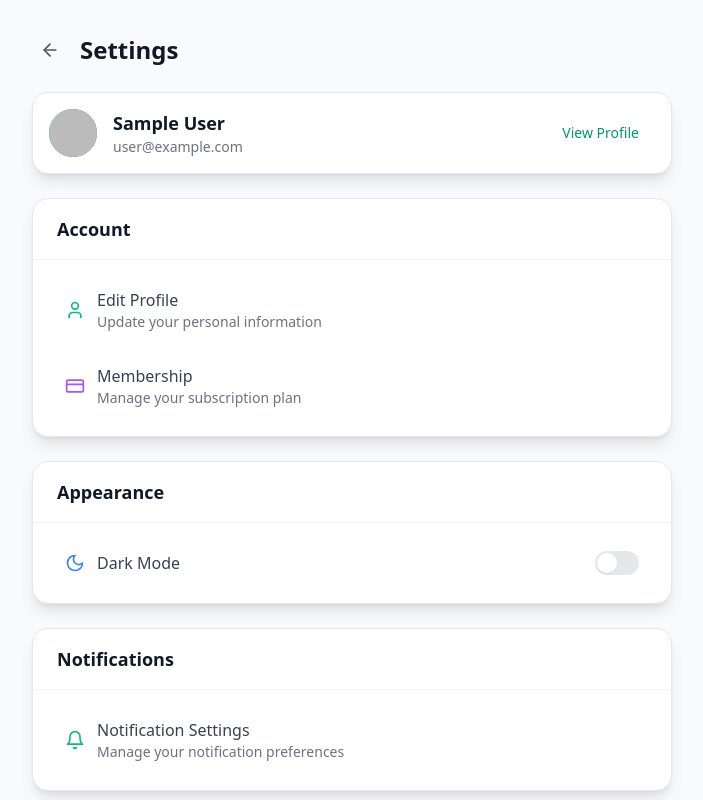
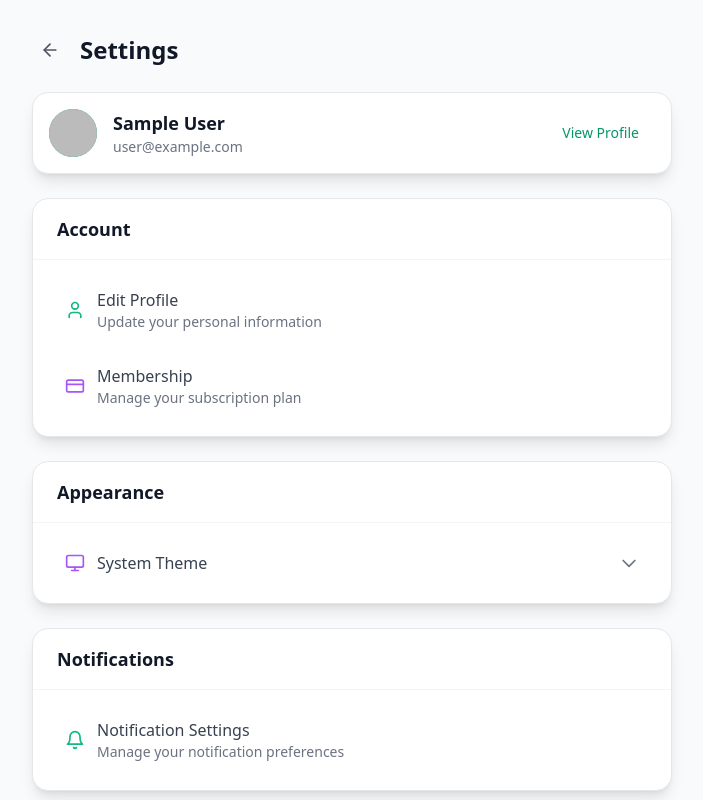
Before and after one commit to super-mogger/Triple_A, a React (Vite) app: page /settings in a window 1280 px wide. Shown: the top 800 px of the page, without its empty margins (288-991 px from the left). Built offline with nearby package versions, Linux system fonts and the light colour scheme; no server answers; the database is empty; sample sign-in values are in the browser's storage.

Commit message:
adaptive theme

```diff
--- a/src/context/ThemeContext.tsx
+++ b/src/context/ThemeContext.tsx
@@ -1,33 +1,60 @@
 import React, { createContext, useContext, useEffect, useState } from 'react';
 
+export type ThemeMode = 'light' | 'dark' | 'adaptive';
+
 interface ThemeContextType {
+  themeMode: ThemeMode;
+  setThemeMode: (mode: ThemeMode) => void;
   isDarkMode: boolean;
-  toggleDarkMode: () => void;
 }
 
 const ThemeContext = createContext<ThemeContextType | null>(null);
 
 export function ThemeProvider({ children }: { children: React.ReactNode }) {
+  const [themeMode, setThemeMode] = useState<ThemeMode>(() => {
+    const saved = localStorage.getItem('themeMode');
+    return (saved as ThemeMode) || 'adaptive';
+  });
+
   const [isDarkMode, setIsDarkMode] = useState(() => {
-    const saved = localStorage.getItem('darkMode');
-    return saved ? JSON.parse(saved) : false;
+    return window.matchMedia('(prefers-color-scheme: dark)').matches;
   });
 
   useEffect(() => {
-    localStorage.setItem('darkMode', JSON.stringify(isDarkMode));
+    const handleSystemThemeChange = (e: MediaQueryListEvent) => {
+      if (themeMode === 'adaptive') {
+        setIsDarkMode(e.matches);
+      }
+    };
+
+    const systemDarkMode = window.matchMedia('(prefers-color-scheme: dark)');
+
+    // Set initial dark mode based on theme mode and system preference
+    if (themeMode === 'adaptive') {
+      setIsDarkMode(systemDarkMode.matches);
+    } else {
+      setIsDarkMode(themeMode === 'dark');
+    }
+
+    // Listen for system theme changes
+    systemDarkMode.addEventListener('change', handleSystemThemeChange);
+
+    return () => {
+      systemDarkMode.removeEventListener('change', handleSystemThemeChange);
+    };
+  }, [themeMode]);
+
+  useEffect(() => {
+    localStorage.setItem('themeMode', themeMode);
     if (isDarkMode) {
       document.documentElement.classList.add('dark');
     } else {
       document.documentElement.classList.remove('dark');
     }
-  }, [isDarkMode]);
-
-  const toggleDarkMode = () => {
-    setIsDarkMode(!isDarkMode);
-  };
+  }, [themeMode, isDarkMode]);
 
   return (
-    <ThemeContext.Provider value={{ isDarkMode, toggleDarkMode }}>
+    <ThemeContext.Provider value={{ themeMode, setThemeMode, isDarkMode }}>
       {children}
     </ThemeContext.Provider>
   );
--- a/src/pages/Settings.tsx
+++ b/src/pages/Settings.tsx
@@ -1,12 +1,14 @@
-import { ArrowLeft, Sun, Moon, Bell, Shield, HelpCircle, LogOut, User, Settings as SettingsIcon, CreditCard } from 'lucide-react';
+import { ArrowLeft, Sun, Moon, Bell, Shield, HelpCircle, LogOut, User, Settings as SettingsIcon, CreditCard, Monitor } from 'lucide-react';
 import { useNavigate } from 'react-router-dom';
 import { useTheme } from '../context/ThemeContext';
 import { useAuth } from '../context/AuthContext';
+import { useState } from 'react';
 
 export default function Settings() {
   const navigate = useNavigate();
-  const { isDarkMode, toggleDarkMode } = useTheme();
+  const { themeMode, setThemeMode, isDarkMode } = useTheme();
   const { logout, user } = useAuth();
+  const [isThemeDropdownOpen, setIsThemeDropdownOpen] = useState(false);
 
   const handleLogout = async () => {
     try {
@@ -14,6 +16,28 @@ export default function Settings() {
       navigate('/welcome');
     } catch (error) {
       console.error('Logout failed:', error);
+    }
+  };
+
+  const getThemeIcon = () => {
+    switch (themeMode) {
+      case 'light':
+        return <Sun className="w-5 h-5 text-yellow-500" />;
+      case 'dark':
+        return <Moon className="w-5 h-5 text-blue-500" />;
+      case 'adaptive':
+        return <Monitor className="w-5 h-5 text-purple-500" />;
+    }
+  };
+
+  const getThemeText = () => {
+    switch (themeMode) {
+      case 'light':
+        return 'Light Mode';
+      case 'dark':
+        return 'Dark Mode';
+      case 'adaptive':
+        return 'System Theme';
     }
   };
 
@@ -94,28 +118,64 @@ export default function Settings() {
               <h2 className="text-lg font-semibold text-gray-900 dark:text-white">Appearance</h2>
             </div>
             <div className="p-4">
+              <div className="relative">
                 <button
-                onClick={toggleDarkMode}
+                  onClick={() => setIsThemeDropdownOpen(!isThemeDropdownOpen)}
                   className="flex items-center justify-between w-full px-4 py-3 rounded-xl hover:bg-gray-50 dark:hover:bg-gray-800/50 transition-colors"
                 >
                   <div className="flex items-center gap-3">
-                  {isDarkMode ? (
-                    <Sun className="w-5 h-5 text-yellow-500" />
-                  ) : (
-                    <Moon className="w-5 h-5 text-blue-500" />
-                  )}
+                    {getThemeIcon()}
                     <span className="text-gray-700 dark:text-gray-200 font-medium">
-                    {isDarkMode ? 'Light Mode' : 'Dark Mode'}
+                      {getThemeText()}
                     </span>
                   </div>
-                <div className={`w-11 h-6 rounded-full transition-colors duration-200 ${
-                  isDarkMode ? 'bg-emerald-500' : 'bg-gray-200 dark:bg-gray-700'
-                } relative`}>
-                  <div className={`w-5 h-5 rounded-full bg-white shadow-sm absolute top-0.5 left-0.5 transition-transform duration-200 ${
-                    isDarkMode ? 'transform translate-x-5' : ''
-                  }`} />
+                  <svg
+                    className={`w-5 h-5 text-gray-500 transition-transform duration-200 ${
+                      isThemeDropdownOpen ? 'rotate-180' : ''
+                    }`}
+                    fill="none"
+                    viewBox="0 0 24 24"
+                    stroke="currentColor"
+                  >
+                    <path strokeLinecap="round" strokeLinejoin="round" strokeWidth={2} d="M19 9l-7 7-7-7" />
+                  </svg>
+                </button>
+
+                {isThemeDropdownOpen && (
+                  <div className="absolute z-10 w-full mt-2 bg-white dark:bg-gray-800 rounded-xl shadow-lg border border-gray-200 dark:border-gray-700 py-1">
+                    <button
+                      onClick={() => {
+                        setThemeMode('light');
+                        setIsThemeDropdownOpen(false);
+                      }}
+                      className="flex items-center gap-3 w-full px-4 py-2.5 text-left hover:bg-gray-50 dark:hover:bg-gray-700/50"
+                    >
+                      <Sun className="w-5 h-5 text-yellow-500" />
+                      <span className="text-gray-700 dark:text-gray-200">Light Mode</span>
+                    </button>
+                    <button
+                      onClick={() => {
+                        setThemeMode('dark');
+                        setIsThemeDropdownOpen(false);
+                      }}
+                      className="flex items-center gap-3 w-full px-4 py-2.5 text-left hover:bg-gray-50 dark:hover:bg-gray-700/50"
+                    >
+                      <Moon className="w-5 h-5 text-blue-500" />
+                      <span className="text-gray-700 dark:text-gray-200">Dark Mode</span>
+                    </button>
+                    <button
+                      onClick={() => {
+                        setThemeMode('adaptive');
+                        setIsThemeDropdownOpen(false);
+                      }}
+                      className="flex items-center gap-3 w-full px-4 py-2.5 text-left hover:bg-gray-50 dark:hover:bg-gray-700/50"
+                    >
+                      <Monitor className="w-5 h-5 text-purple-500" />
+                      <span className="text-gray-700 dark:text-gray-200">System Theme</span>
+                    </button>
                   </div>
-              </button>
+                )}
+              </div>
             </div>
           </div>
 
```
Lines whose indentation alone changed are shown as unchanged.
